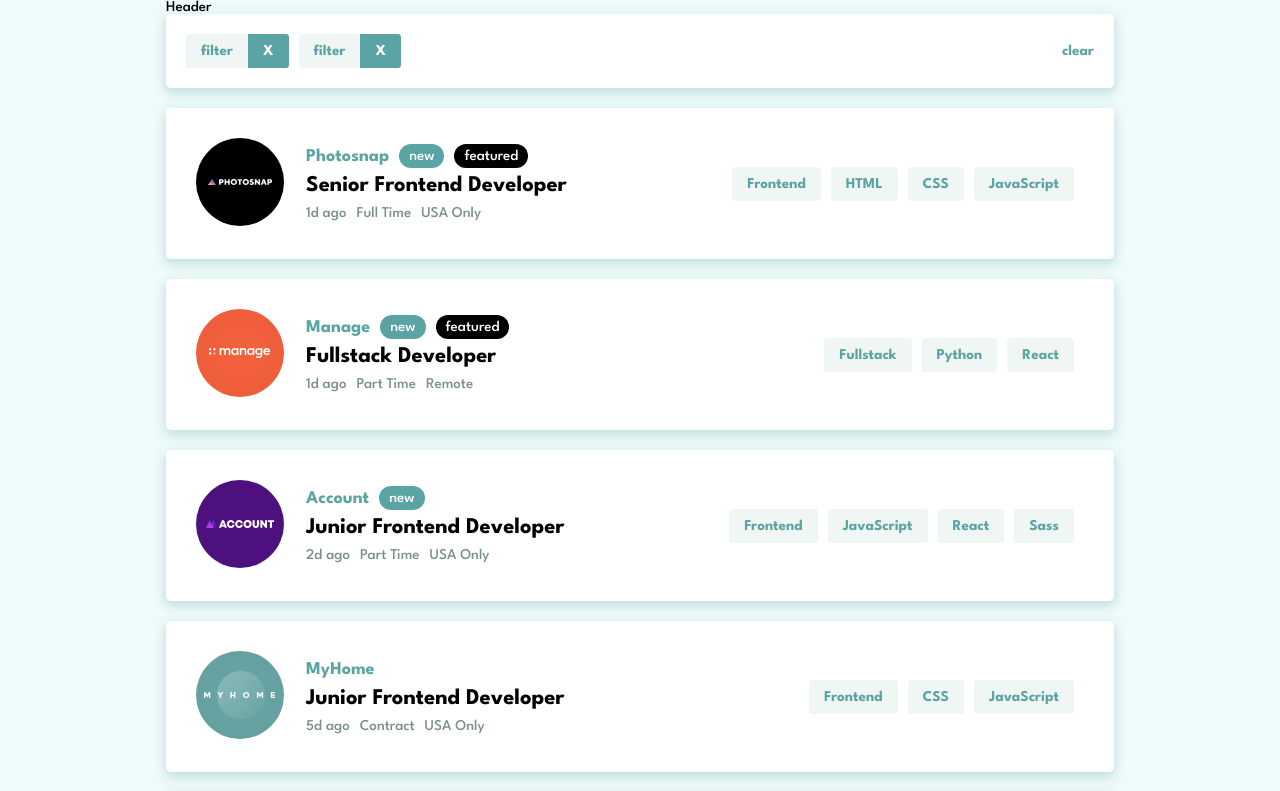
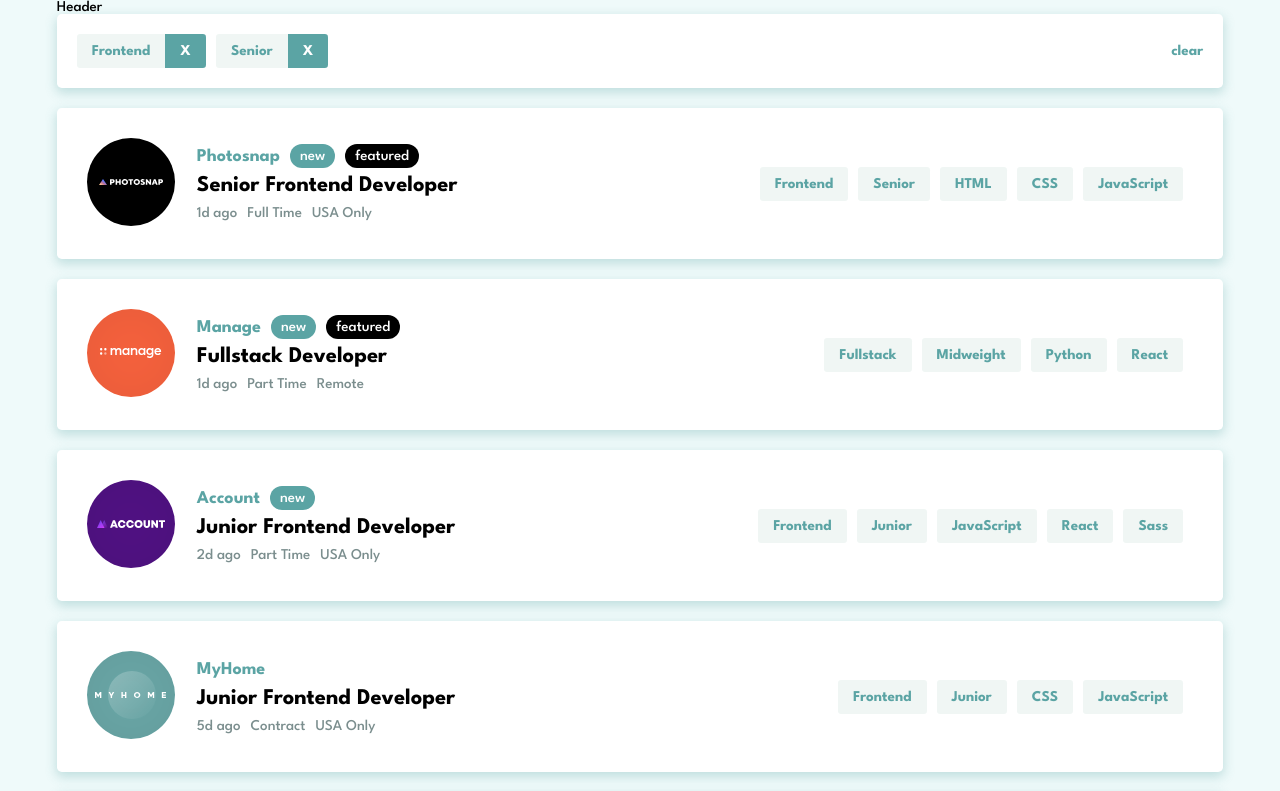
Before and after one commit to solovevevgeny/fm-job-listing, a React (Create React App) app: page / in a window 1280 px wide. Shown: the top 791 px of the page. Built offline with nearby package versions, Linux system fonts and the light colour scheme; the HTML template or start-up script is replaced by a standard one.

Commit message:
filters cards

```diff
--- a/src/App.js
+++ b/src/App.js
@@ -1,17 +1,37 @@
-import data from "./data.json";
+import dataJson from "./data.json";
+import {useEffect, useState} from "react";
+
 
 import Header from "./components/Header";
 import CardList from "./components/CardsList";
 import Filters from "./components/Filters";
 
+
+
 function App() {
+
+  const [data, setData] = useState([]);
+  const [role,  setRole] = useState('Frontend');
+  const [level, setlevel] = useState('Senior');
+
+  useEffect (()=>{
+    setData(dataJson);
+  },[])
+
+  if (role) {
+    // console.log(roles);
+    let filterData = data.filter ((item) => {
+      // item.includes(role);
+    })
+  }
+
 
 
   return (
     <>
       <Header />
-      <Filters />
-      <CardList data={data} />
+      <Filters role={role} level={level} />
+      <CardList data={dataJson} />
     </>
   );
 }
--- a/src/components/CardsList.jsx
+++ b/src/components/CardsList.jsx
@@ -20,6 +20,7 @@ const CardsList = ({data}) => {
                             location={item.location}
                             languages={item.languages}
                             tools={item.tools}
+                            level={item.level}
                         />
                     )
                 })
--- a/src/components/Filters.jsx
+++ b/src/components/Filters.jsx
@@ -1,23 +1,43 @@
-import React from 'react'
+import {useState, useEffect} from "react";
 
-const Filters = () => {
+
+const Filters = ({role, level}) => {
+
+  // if (role) {
+  //   console.log(role);
+  // }
+
+  // if (level) {
+  //   console.log(level);
+  // }
+
   return (
     <div className='filters'>
         <div className="filters__active flex-inline">
+        {
+            role ? (
+              <div className="filter">
+                <div className="filter__name">{role}</div>
+                <div className="filter__icon">X</div>
+              </div>
+            ) :
+            ('')
+        }
 
-            <div className="filter">
-              <div className="filter__name">filter</div>
-              <div className="filter__icon">X</div>
-            </div>
+        {
+            level ? (
+              <div className="filter">
+                <div className="filter__name">{level}</div>
+                <div className="filter__icon">X</div>
+              </div>
+            ) :
+            ('')
+        }
 
-            <div className="filter">
-              <div className="filter__name">filter</div>
-              <div className="filter__icon">X</div>
-            </div>
 
         </div>
         <div className="filters__clear">
-            <a className='green' href="">clear</a>
+            <a className='green' href="#">clear</a>
         </div>
 
     </div>
```
